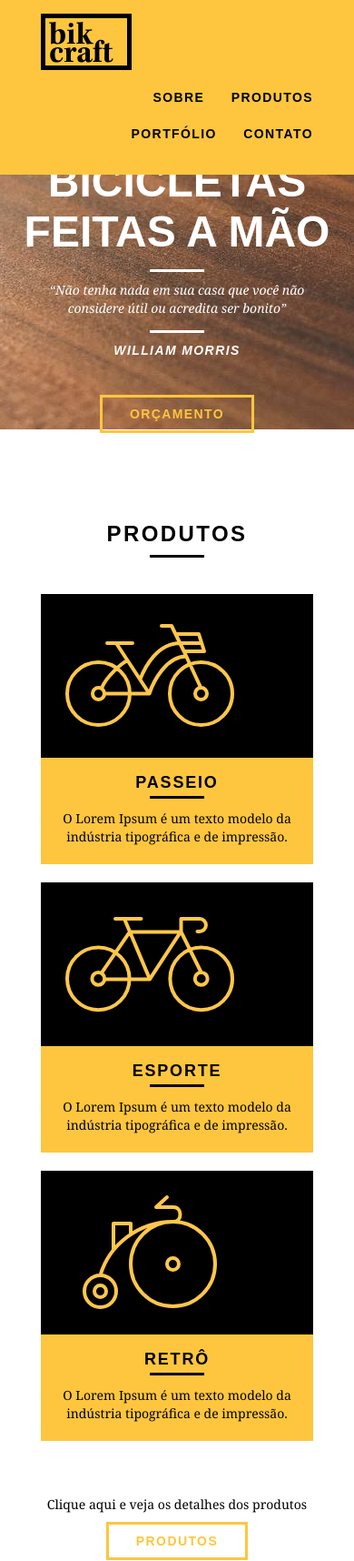
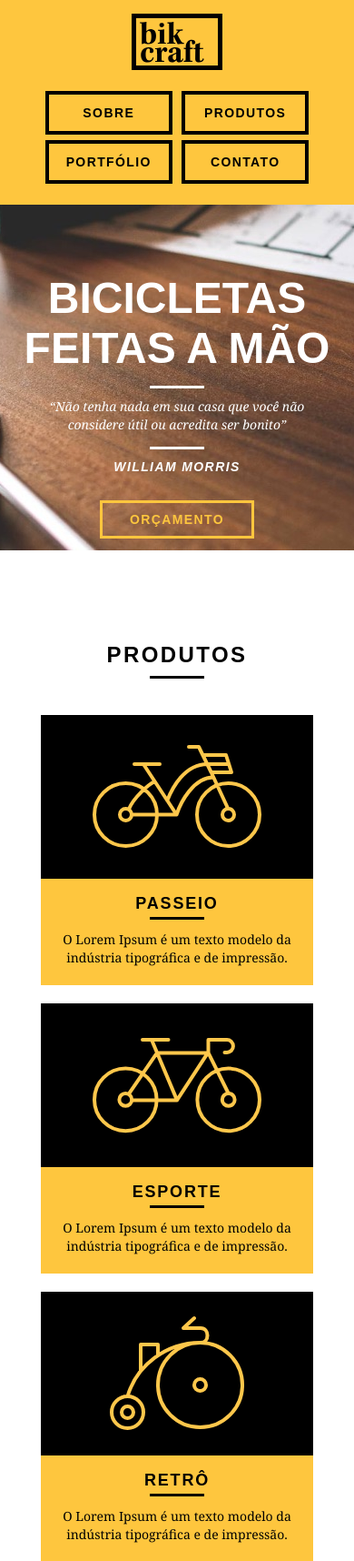
Before and after one commit to vivianequeiroz/bikcraft, a PHP site: page / in a window 390 px wide. Shown: the top 1716 px of the page at 91% size. Run offline with PHP 8.4, Linux system fonts and the light colour scheme.

Commit message:
chore: add of responsivity: alignment of text and images 1

```diff
--- a/index.html
+++ b/index.html
@@ -7,6 +7,7 @@
     <link rel="stylesheet" href="./web/css/reset.css">
     <link rel="stylesheet" href="./web/css/grid.css">
     <link rel="stylesheet" href="./web/css/style.css">
+    <link rel="stylesheet" href="./web/css/responsivo.css">
 </head>
 <body>
 
--- /dev/null
+++ b/web/css/responsivo.css
@@ -0,0 +1,52 @@
+
+/* Estilo tablet */
+
+@media only screen and (min-width: 788px) and (max-width: 979px) {
+}
+
+/* Estilo smartphone */
+
+@media only screen and (max-width: 787px) {
+
+/* Começa Header */
+.header {
+	position: relative;
+	padding-bottom: 0;
+}
+
+.header img {
+	margin: 0 auto 20px auto;
+}
+
+
+.header_menu {
+	text-align: center;
+}
+
+.header_menu ul li {
+	margin: 3px;
+}
+.header_menu ul li a {
+	border: 4px solid #000;
+	width: 140px;
+	display: block;
+}
+
+.header_menu ul li a:hover {
+	border-color: #FFF;
+}
+
+/* Introdução */
+
+.introducao {
+	margin-top: 0;
+	padding-top: 75px;
+	background: url("../img/bg-mobile.jpg") no-repeat center;
+	background-size: cover;
+}
+
+.quote-externo {
+	margin-bottom: 38px;
+}
+
+}
--- a/web/css/style.css
+++ b/web/css/style.css
@@ -205,6 +205,10 @@ img {
     text-align: center;
 }
 
+.produtos_lista li img {
+    margin: 0 auto;
+}
+
 .produtos_lista li h3 {
     font-weight: bold;
     font-size: 18px;
```
